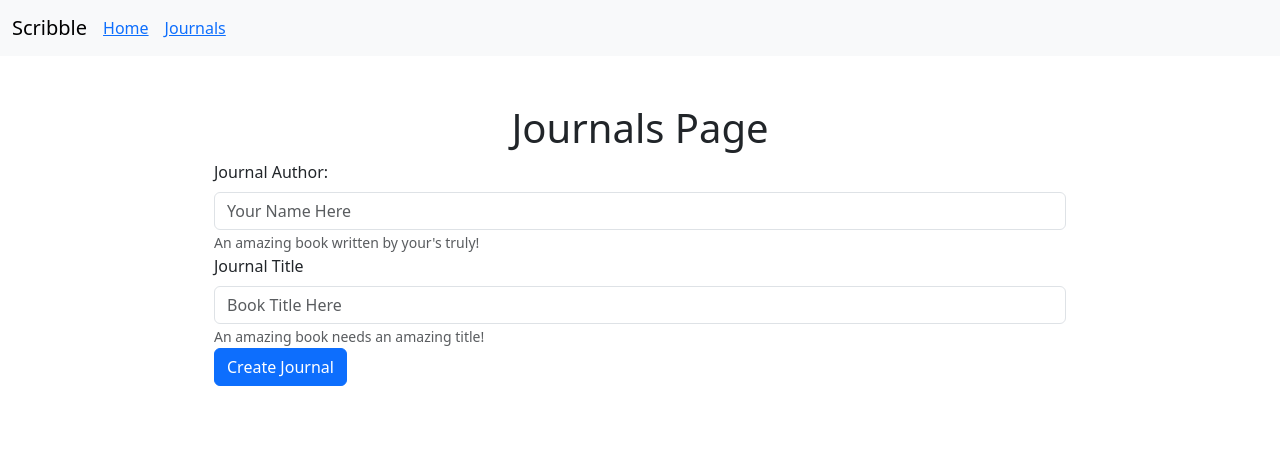
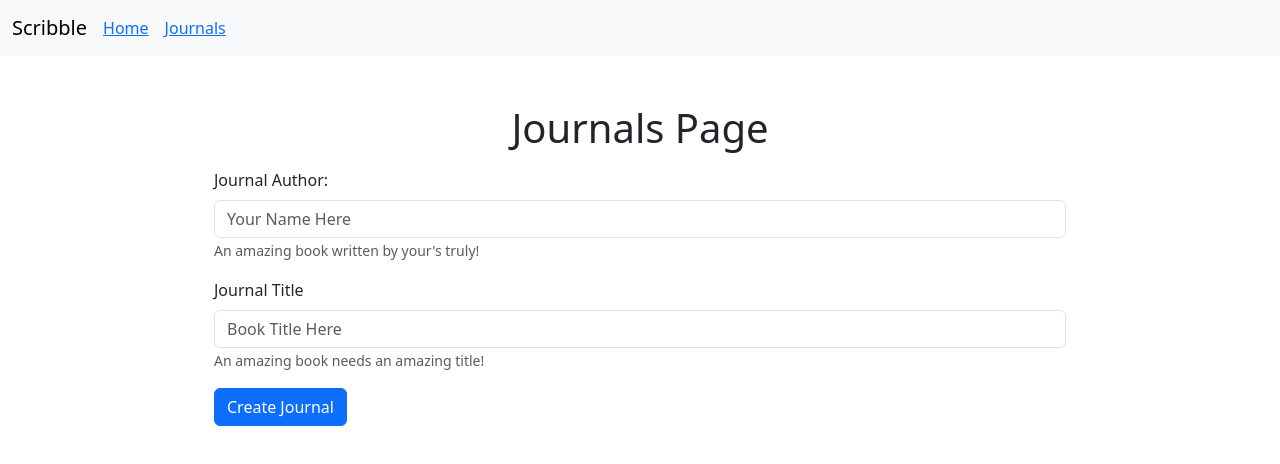
Before and after one commit to Moses2308/Scribble-app, a React (Vite) app: page /journals in a window 1280 px wide. Shown: the top 464 px of the page. Built offline with nearby package versions, Linux system fonts and the light colour scheme.

Commit message:
finished form functionality for Journals Page

```diff
--- a/db.json
+++ b/db.json
@@ -11,6 +11,12 @@
       "author": "Abraham Ventura",
       "name": "Mechanic's Notes",
       "entries": []
+    },
+    {
+      "id": "9a39",
+      "author": "Moses Ventura",
+      "name": "Odin",
+      "entries": []
     }
   ]
 }
--- a/src/Journal.js
+++ b/src/Journal.js
@@ -1,4 +1,4 @@
-export default class Jounral {
+export default class Journal {
   constructor(author, name) {
     this.author = author;
     this.name = name;
--- a/src/componentPages/HomePage.jsx
+++ b/src/componentPages/HomePage.jsx
@@ -37,17 +37,7 @@ export default function HomePage() {
               Eaque, modi doloribus. Eum earum, libero nulla dignissimos,
               praesentium exercitationem eaque autem eveniet veniam, repellat
               dicta! Possimus, veniam odit. Possimus voluptas adipisci autem
-              aliquam sapiente voluptates? Eos consequuntur, quis vero corrupti
-              ipsum dolores nisi. Impedit blanditiis incidunt dicta ipsum
-              voluptas tenetur reprehenderit, odio voluptate tempore repellat
-              sequi, neque vel? Quas aliquam commodi minima perspiciatis odio
-              beatae fugiat dolore corporis placeat vitae totam ratione
-              blanditiis voluptatem, eum nulla consequuntur voluptas ut esse
-              laborum excepturi, ipsum provident, aspernatur nisi velit? Error!
-              Dignissimos, dolorum qui animi molestiae at quis aperiam quisquam
-              quae nulla in. Cumque tempora fugit unde nostrum veniam, optio
-              quod illum quis eum exercitationem ab. Ullam similique consectetur
-              beatae nesciunt.
+              aliquam sapiente voluptates?
             </p>
           </Col>
         </Row>
--- a/src/components/NewJournalForm.jsx
+++ b/src/components/NewJournalForm.jsx
@@ -1,4 +1,4 @@
-import Jounral from "../Journal";
+import Journal from "../Journal";
 import Requester from "../Requester";
 import Form from "react-bootstrap/Form";
 import Button from "react-bootstrap/Button";
@@ -7,19 +7,17 @@ import Container from "react-bootstrap/Container";
 export default function NewJournalForm() {
   async function handleSubmit(event) {
     event.preventDefault();
-
-    const journalName = event.target.journalName.value;
-    const journalAuthor = event.target.journalAuthor.value;
-    if (journalName === false || journalAuthor === false) {
+    const authorName = event.target.elements[0].value;
+    const journalName = event.target.elements[1].value;
+    if (authorName === false || journalName === false) {
       return;
     }
-
+    Requester.postJounral(new Journal(authorName, journalName));
     event.target.reset();
-    await Requester.postJounral(new Jounral(journalAuthor, journalName));
   }
 
   return (
-    <Container className="px-5">
+    <Container className="px-5 mt-3" onSubmit={handleSubmit}>
       <Form className="px-5 mx-5">
         <Form.Group controlId="formBasicText">
           <Form.Label>Journal Author:</Form.Label>
@@ -28,14 +26,14 @@ export default function NewJournalForm() {
             An amazing book written by your's truly!
           </Form.Text>
         </Form.Group>
-        <Form.Group controlId="formBasicText">
+        <Form.Group controlId="formBasicText" className="mt-3">
           <Form.Label>Journal Title</Form.Label>
           <Form.Control type="text" placeholder="Book Title Here" />
           <Form.Text className="text-muted">
             An amazing book needs an amazing title!
           </Form.Text>
         </Form.Group>
-        <Button variant="primary" type="submit">
+        <Button variant="primary" type="submit" className="mt-3">
           Create Journal
         </Button>
       </Form>
```
